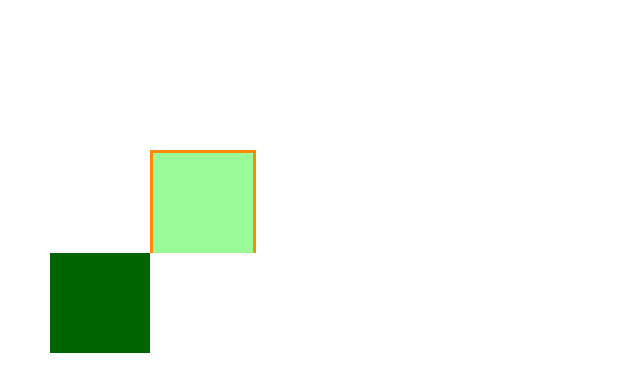
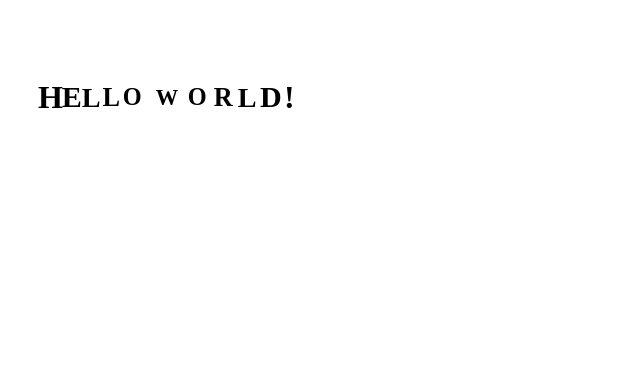
Before and after one commit to APrabhu97/portfolio, a Gatsby site: page / in a window 1280 px wide. Shown: the whole page, without its empty margins (0-640 px from the left). Built offline with nearby package versions, Linux system fonts and the light colour scheme; Gatsby itself is replaced by a stand-in of ours.

Commit message:
learnt letter animation

```diff
--- a/src/components/loader/loader.css
+++ b/src/components/loader/loader.css
@@ -1,23 +1,8 @@
-.box-outer{
-    border: 3px solid darkorange;
-    background-color: palegreen;
-    width: 100px;
-    height: 100px;
-    position: absolute;
-    top: 150px;
-    left: 150px;
+.letter{
+    display: inline-block;
+    opacity: 0;
 }
 
-.box-inner{
-    background-color: darkgreen;
-    z-index: 10;
-    width: 100px;
-    height: 100px;
-    position: absolute;
-    top: 153px;
-    left: 153px;
+div{
+    display: inline-block;
 }
-
-.no-bottom-border{
-    border-bottom: none !important;
-}
--- a/src/components/loader/loader.tsx
+++ b/src/components/loader/loader.tsx
@@ -3,28 +3,20 @@ import anime from "animejs";
 import "./loader.css";
 
 const Loader = () => {
-  const [showBorder, setShowBorder] = useState(true);
   const animate = () => {
     anime({
-      targets: ".box-inner",
-      begin: () => setShowBorder(false),
-      complete: () => setShowBorder(true),
-      easing: "linear",
-      translateY: [
-        { value: 100, duration: 500 },
-        { value: 0, duration: 500, delay: 1500 },
-        { value: -103, duration: 500, delay: 500 },
-        { value: 0, duration: 500, delay: 2500 },
-        { value: 100, duration: 500, delay: 500 },
-        { value: 0, duration: 500, delay: 1500 },
-      ],
-      translateX: [
-        { value: 103, duration: 500, delay: 1000 },
-        { value: 0, duration: 500, delay: 2500 },
-        { value: -103, duration: 500, delay: 500 },
-        { value: 0, duration: 500, delay: 2500 },
-      ],
-    });
+      targets: ".letter",
+      opacity: 1,
+      translateY: 50,
+      delay: anime.stagger(100, { start: 1000 }),
+      scale: anime.stagger([0.7, 1], { from: 'center' }),
+      rotate:{
+        value: 360,
+        duration: 2000,
+        easing: 'easeInExpo'
+      },
+      translateX: [-10, 30],
+    })
   };
 
   useEffect(() => {
@@ -32,12 +24,20 @@ const Loader = () => {
   }, []);
 
   return (
-    <div className="loader">
-      <div
-        className={showBorder ? "box-outer" : "box-outer no-bottom-border"}
-      ></div>
-      <div className="box-inner"></div>
-    </div>
+    <h1>
+      <span className="letter">H</span>
+      <span className="letter">E</span>
+      <span className="letter">L</span>
+      <span className="letter">L</span>
+      <span className="letter">O</span>
+      &nbsp;
+      <span className="letter">W</span>
+      <span className="letter">O</span>
+      <span className="letter">R</span>
+      <span className="letter">L</span>
+      <span className="letter">D</span>
+      <span className="letter">!</span>
+    </h1>
   );
 };
 
```
